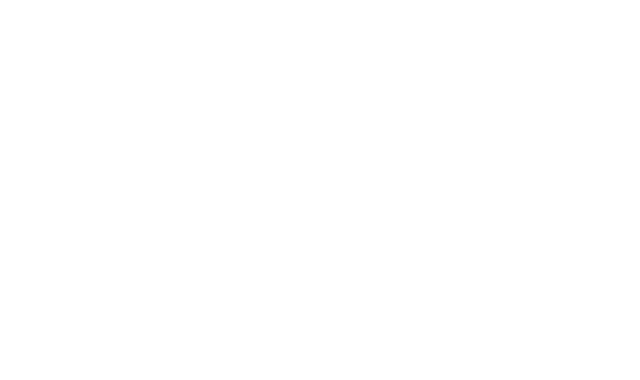
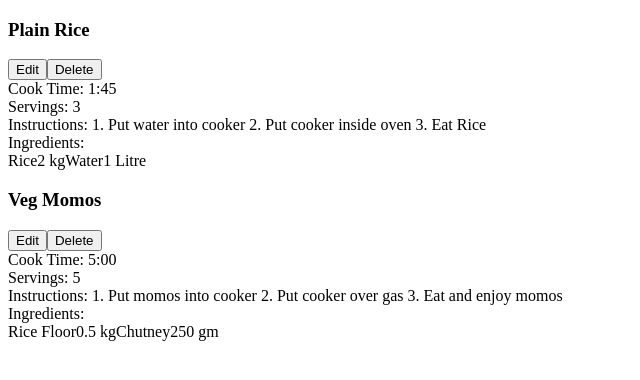
Before and after one commit to its-me-Harsh-Anand/cooking-with-react, a React (Create React App) app: page / in a window 1280 px wide. Shown: the top 380 px of the page, without its empty margins (0-640 px from the left). Built offline with nearby package versions, Linux system fonts and the light colour scheme.

Commit message:
Recipe with ingredient added

```diff
--- a/src/App.js
+++ b/src/App.js
@@ -1,22 +1,52 @@
 import React from "react";
+import RecipeList from "./RecipeList";
+
 
 function App (){
-  return null
+  return (
+  <RecipeList recipes = {sampleRecipe}/>
+  )
 }
 
+const sampleRecipe = [
+  {
+      id: 1,
+      name: "Plain Rice",
+      cookTime: "1:45",
+      servings: 3,
+      instructions: "1. Put water into cooker \n 2. Put cooker inside oven \n 3. Eat Rice",
+      ingredients: [
+        {
+          id: 1,
+          name: "Rice",
+          amount: "2 kg"
+        },
+        {
+          id: 2,
+          name: "Water",
+          amount: "1 Litre"
+        }
+      ]
+  },
+  {
+      id: 2,
+      name: "Veg Momos",
+      cookTime: "5:00",
+      servings: 5,
+      instructions: "1. Put momos into cooker \n 2. Put cooker over gas \n 3. Eat and enjoy momos",
+      ingredients: [
+        {
+          id: 1,
+          name: "Rice Floor",
+          amount: "0.5 kg"
+        },
+        {
+          id: 2,
+          name: "Chutney",
+          amount: "250 gm"
+        }
+      ]
+  }
+]
 
 export default App;
-
-// Here initialCount is not an object having value 0, but we have passed 0 inside {} because it is JS
-
-/*
-steps for context APIs
-1. create a variable which equals React.createContext and export it
-2. set everything inside <variable.Provider value = {}> </variable.Provider> in which we want to use context and give a value to be passed
-3. import it in a component in which we use and also import useContext into it
-4. const style = useContext(context variable) and pass that style to any div we want. and remember, that div must be contained inside <variable.Provider>
-5. Thats it
-
-
-One major difference between useState hooks and context is that we dont have to pass variable manually such as initialCount
-*/
--- /dev/null
+++ b/src/Ingredient.js
@@ -0,0 +1,13 @@
+import React from 'react'
+
+function Ingredient(props) {
+    const { name, amount } = props
+    return (
+        <>
+            <span>{name}</span>
+            <span>{amount}</span>
+        </>
+    )
+}
+
+export default Ingredient
--- /dev/null
+++ b/src/IngredientList.js
@@ -0,0 +1,15 @@
+import React from 'react'
+import Ingredient from './Ingredient'
+
+function IngredientList({ingredient}) {
+    const recipeList = ingredient.map(ingredient => {
+        return <Ingredient key={ingredient.id} {...ingredient}/>
+    })
+    return (
+        <div>
+            {recipeList}
+        </div>
+    )
+}
+
+export default IngredientList
--- /dev/null
+++ b/src/Recipe.js
@@ -0,0 +1,37 @@
+import React from 'react'
+import IngredientList from './IngredientList'
+
+function Recipe(props) {
+
+    const { name, cookTime, servings, instructions, ingredients } = props
+    return (
+        <div>
+            <div>
+                <h3>{name}</h3>
+                <div>
+                    <button>Edit</button>
+                    <button>Delete</button>
+                </div>
+            </div>
+            <div>
+                <div>
+                    <span>Cook Time: </span>
+                    <span>{cookTime}</span>
+                </div>
+                <div>
+                    <span>Servings: </span>
+                    <span>{servings}</span>
+                </div>
+                <div>
+                    <span>Instructions: </span>
+                    <span>{instructions}</span>
+                </div>
+                <span>Ingredients: </span>
+                <IngredientList ingredient={ingredients} />
+            </div>
+        </div>
+    )
+}
+
+
+export default Recipe
--- /dev/null
+++ b/src/RecipeList.js
@@ -0,0 +1,23 @@
+import React from 'react'
+import Recipe from './Recipe'
+
+
+function RecipeList({ recipes }) {
+    return (
+        <div>
+            {
+                recipes.map(recipe => {
+                    return <Recipe key = {recipe.id} {...recipe} />
+                })
+            }
+        </div>
+    )
+}
+
+export default RecipeList
+/*
+instead of passing recipe in line 10, as name = {recipe.name} cookTime = {recipe.cookTime} etc, we simply pass {...recipe}
+{...recipe} tells to take all the key value pair inside recipe object
+
+while using array like above, always pass a unique key to every div because let our div with key 1 will got some changes, then why should other div re-render.and without passing unique key, React will re-render all other divs..that is not good
+*/
```
